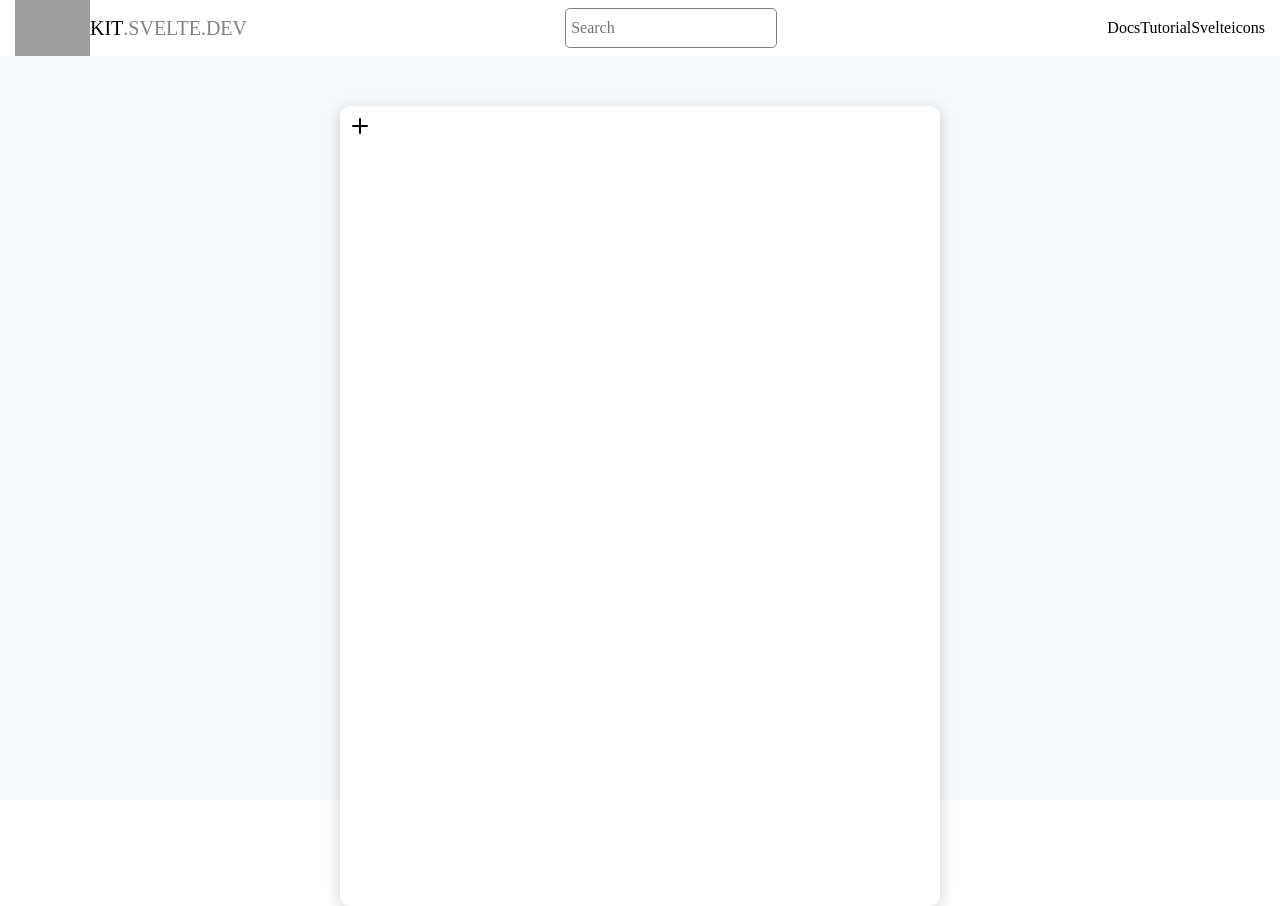
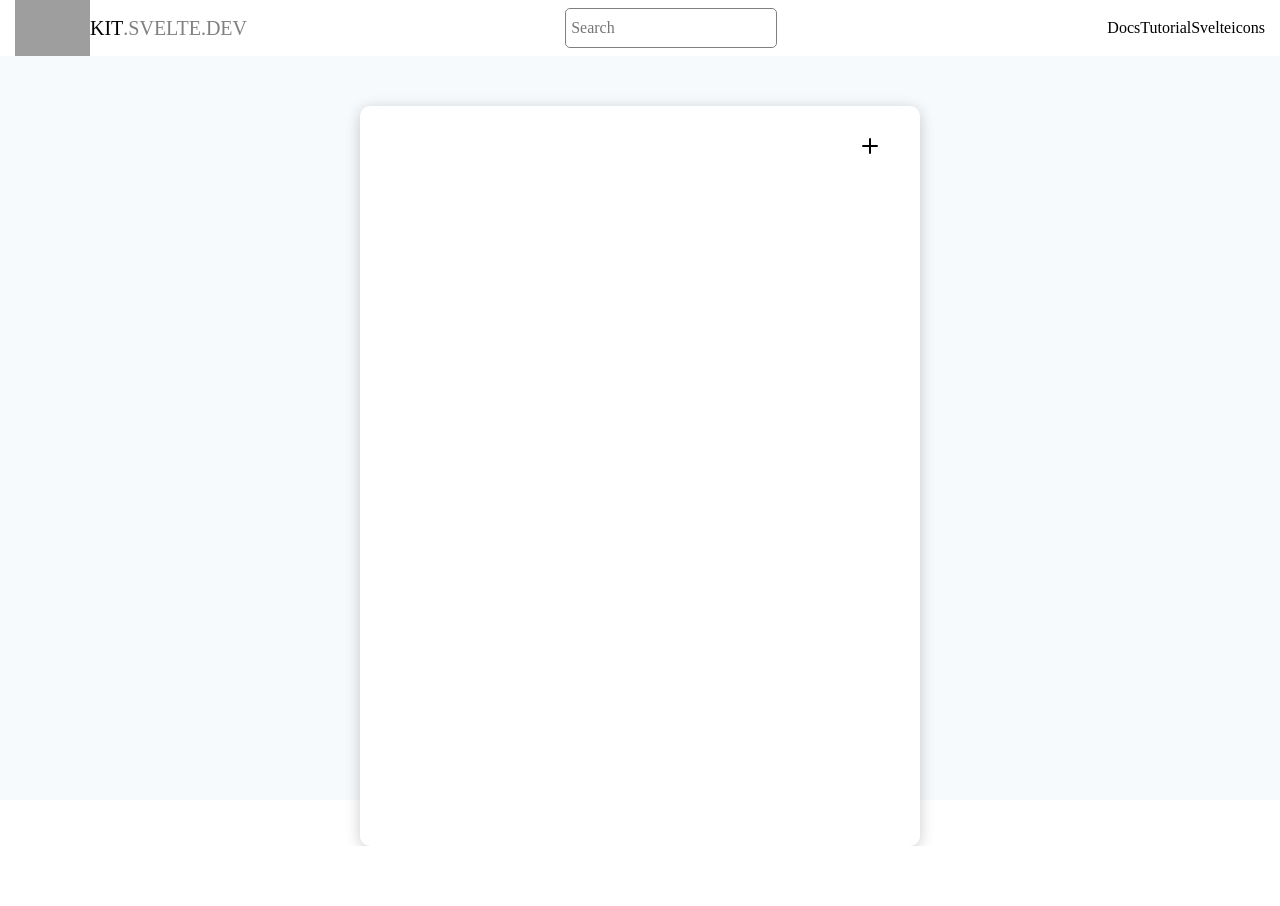
Before and after one commit to advanced-bencoding/learning-svelte, a SvelteKit app: page /todo in a window 1280 px wide. After the commit the page ends 846 px from the top, so only its background shows below. Built offline with nearby package versions, Linux system fonts and the light colour scheme; grey boxes are pictures that could not be loaded.

Commit message:
need to start with todos objects

```diff
--- a/src/routes/todo/+page.svelte
+++ b/src/routes/todo/+page.svelte
@@ -1,5 +1,7 @@
-<script>
-  import Todo from "./components/Todo.svelte";
+<script lang="ts">
+
+    import Todo from "./components/Todo.svelte";
+
 
 </script>
 
--- a/src/routes/todo/components/Todo.svelte
+++ b/src/routes/todo/components/Todo.svelte
@@ -1,6 +1,6 @@
 <script lang="ts">
     import { IconPlus } from '@tabler/icons-svelte';
-  import IconButton from '../../../common/components/IconButton/IconButton.svelte';
+    import IconButton from '../../../common/components/IconButton/IconButton.svelte';
 </script>
 
 <div class="todo-container">
@@ -20,14 +20,20 @@
     .todo-container {
         background-color: white;
         border-radius: 10px;
-        width: 600px;
-        height: 800px;
+        width: 500px;
+        height: 700px;
         box-shadow: 0px 3px 15px rgba(0,0,0,0.2);
-        display: grid;
-        grid-template-rows: 100px auto;
+        display: flex;
+        flex-direction: column;
+        padding: 20px 30px;
     }
 
-    .todo_header {
+    .todo__header {
+        display: flex;
+        justify-content: flex-end;
+    }
 
+    .todo__items {
+        height: auto;
     }
 </style>
```
